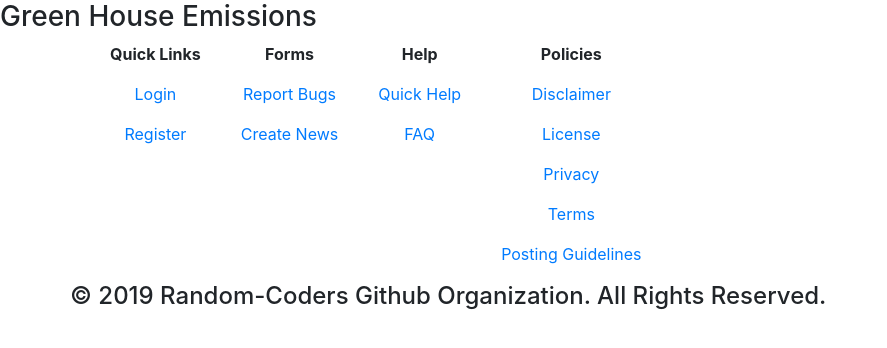
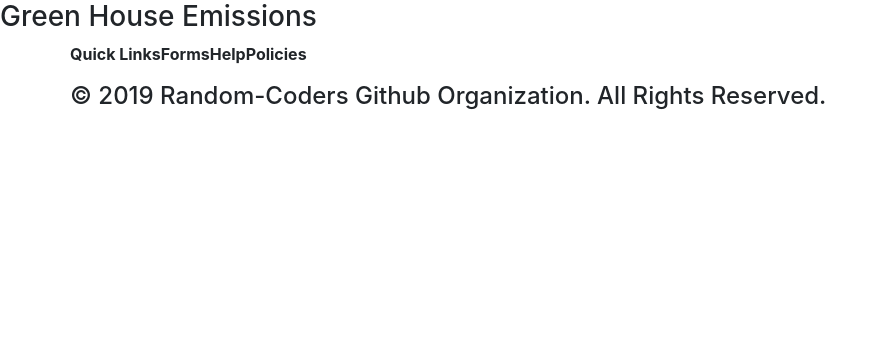
Before and after one commit to Random-Coders/educate-green, a Python web app: template templates/layout.html in a window 1280 px wide. Shown: the top 348 px of the page, without its empty margins (0-887 px from the left). Run offline with Jinja, Linux system fonts and the light colour scheme; the template is opened without the code that fills it, so the values that code supplies are empty.

Commit message:
remove extra code

```diff
--- a/templates/layout.html
+++ b/templates/layout.html
@@ -19,38 +19,19 @@
       <div class="row">
 
         <div class="col-xs-3">
-          <ul>
-              <strong><center><p>Quick Links</p></center></strong>
-              <a href="/login/" class="nounderline"><center><p>{{_("Login")}}</p></center></a>
-              <a href="/register/form" class="nounderline"><center><p>{{_("Register")}}</p></center></a>
-            </ul>
+            <strong><center><p>Quick Links</p></center></strong>
           </div>
 
           <div class="col-xs-3">
-            <ul>
-              <strong><center><p>Forms</p></center></strong>
-              <a href="/bugreport/form" class="nounderline"><center><p>{{_("Report Bugs")}}</p></center></a>
-              <a href="/news/form" class="nounderline"><center><p>{{_("Create News")}}</p></center></a>
-            </ul>
+            <strong><center><p>Forms</p></center></strong>
           </div>
 
           <div class="col-xs-3">
-            <ul>
-              <strong><center><p>Help</p></center></strong>
-              <a href="/help/" class="nounderline"><center><p>{{_("Quick Help")}}</p></center></a>
-              <a href="/help/faq" class="nounderline"><center><p>{{_("FAQ")}}</p></center></a>
-            </ul>
+            <strong><center><p>Help</p></center></strong>
           </div>
 
           <div class="col-xs-3">
-            <ul>
-              <strong><center><p>Policies</p></center></strong>
-              <a href="/files/disclaimer" class="nounderline"><center><p>{{_("Disclaimer")}}</p></center></a>
-              <a href="/files/license" class="nounderline"><center><p>{{_("License")}}</p></center></a>
-              <a href="/files/privacy" class="nounderline"><center><p>{{_("Privacy")}}</p></center></a>
-              <a href="/files/terms" class="nounderline"><center><p>{{_("Terms")}}</p></center></a>
-              <a href="/files/guidelines" class="nounderline"><center><p>{{_("Posting Guidelines")}}</p></center></a>
-            </ul>
+            <strong><center><p>Policies</p></center></strong>
           </div>
 
         </div>
```
